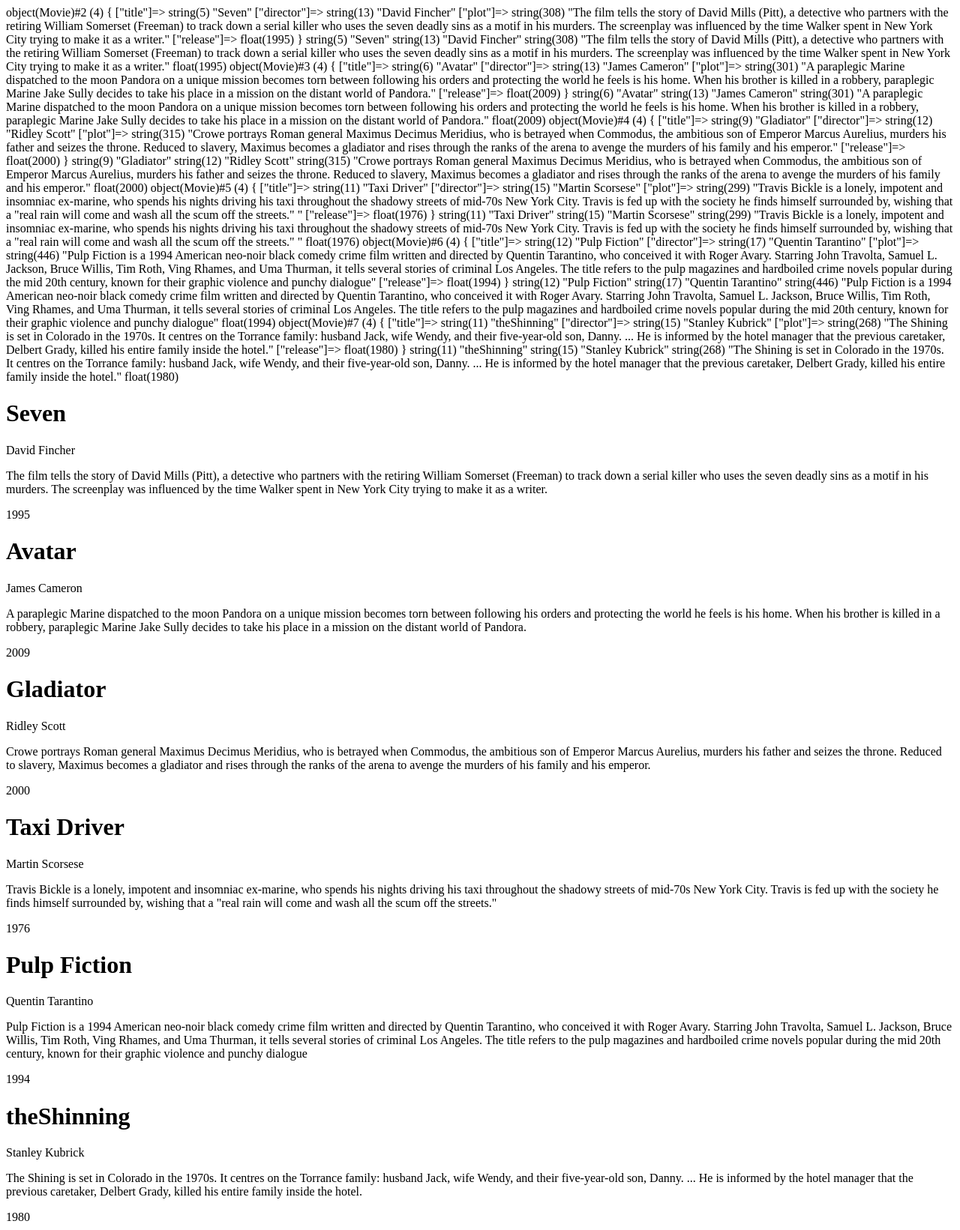
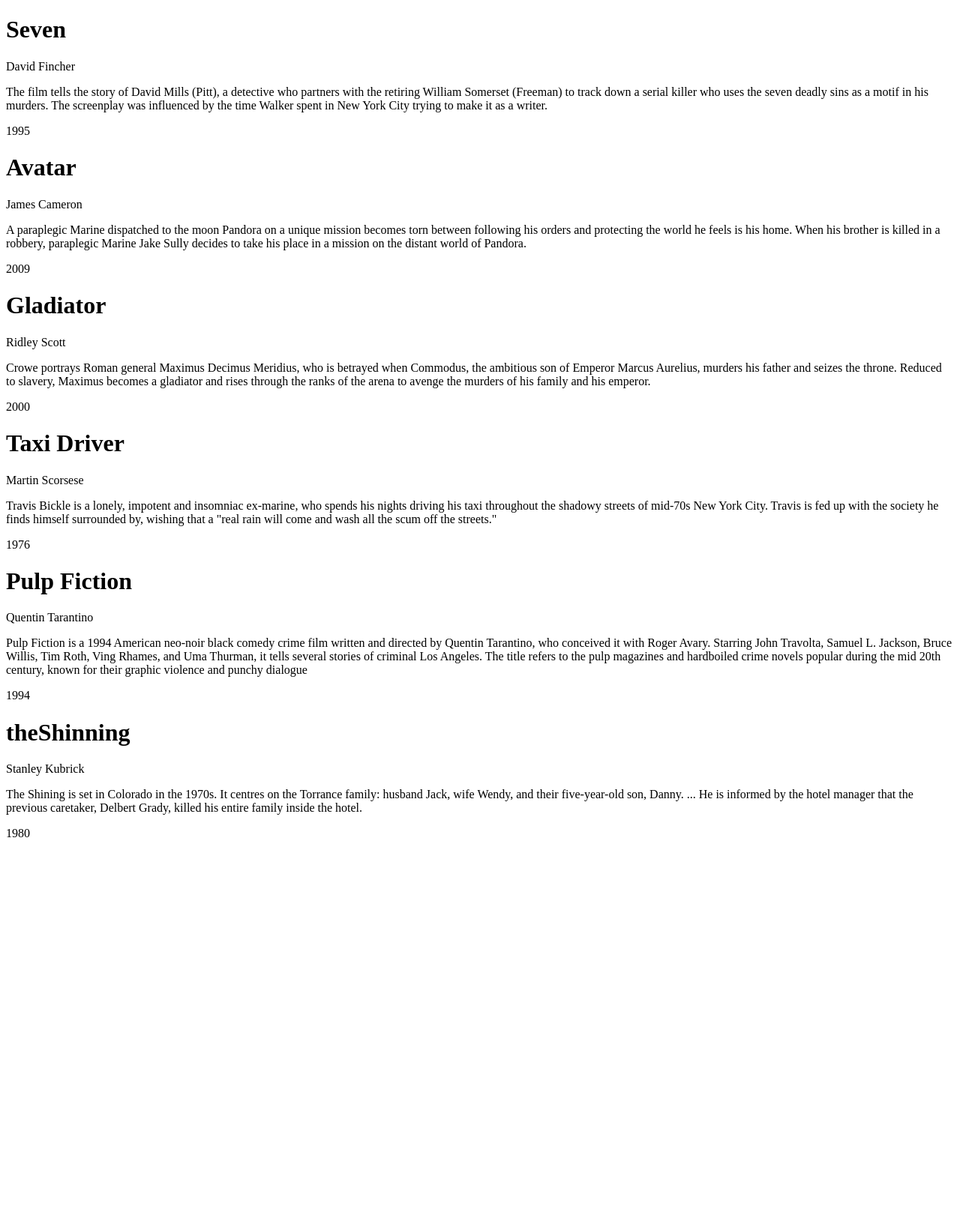
Before and after one commit to Cargalher/php-oop-1, a PHP site: page / in a window 1280 px wide. Shown: the whole page at 75% size. After the commit the page ends 1117 px from the top, so only its background shows below. Run offline with PHP 8.4, Linux system fonts and the light colour scheme.

Commit message:
var_dumps commented

```diff
--- a/movies.php
+++ b/movies.php
@@ -26,28 +26,28 @@
 
 }
         $seven = new Movie ('Seven', 'David Fincher', 'The film tells the story of David Mills (Pitt), a detective who partners with the retiring William Somerset (Freeman) to track down a serial killer who uses the seven deadly sins as a motif in his murders. The screenplay was influenced by the time Walker spent in New York City trying to make it as a writer.', 1995);
-        var_dump($seven);
-        var_dump($seven -> title, $seven ->director, $seven -> plot, $seven -> release);
+        // var_dump($seven);
+        // var_dump($seven -> title, $seven ->director, $seven -> plot, $seven -> release);
 
         $avatar = new Movie ('Avatar', 'James Cameron', 'A paraplegic Marine dispatched to the moon Pandora on a unique mission becomes torn between following his orders and protecting the world he feels is his home. When his brother is killed in a robbery, paraplegic Marine Jake Sully decides to take his place in a mission on the distant world of Pandora.', 2009);
-        var_dump($avatar);
-        var_dump($avatar -> title, $avatar ->director, $avatar -> plot, $avatar -> release);
+        // var_dump($avatar);
+        // var_dump($avatar -> title, $avatar ->director, $avatar -> plot, $avatar -> release);
 
         $gladiator = new Movie ('Gladiator', 'Ridley Scott', 'Crowe portrays Roman general Maximus Decimus Meridius, who is betrayed when Commodus, the ambitious son of Emperor Marcus Aurelius, murders his father and seizes the throne. Reduced to slavery, Maximus becomes a gladiator and rises through the ranks of the arena to avenge the murders of his family and his emperor.', 2000);
-        var_dump($gladiator);
-        var_dump($gladiator-> title, $gladiator ->director, $gladiator -> plot, $gladiator -> release);
+        // var_dump($gladiator);
+        // var_dump($gladiator-> title, $gladiator ->director, $gladiator -> plot, $gladiator -> release);
 
         $taxiDriver = new Movie ('Taxi Driver', 'Martin Scorsese', 'Travis Bickle is a lonely, impotent and insomniac ex-marine, who spends his nights driving his taxi throughout the shadowy streets of mid-70s New York City. Travis is fed up with the society he finds himself surrounded by, wishing that a "real rain will come and wash all the scum off the streets." ', 1976);
-        var_dump($taxiDriver);
-        var_dump($taxiDriver -> title, $taxiDriver ->director, $taxiDriver -> plot, $taxiDriver -> release);
+        // var_dump($taxiDriver);
+        // var_dump($taxiDriver -> title, $taxiDriver ->director, $taxiDriver -> plot, $taxiDriver -> release);
 
         $pulpFiction = new Movie ('Pulp Fiction', 'Quentin Tarantino','Pulp Fiction is a 1994 American neo-noir black comedy crime film written and directed by Quentin Tarantino, who conceived it with Roger Avary. Starring John Travolta, Samuel L. Jackson, Bruce Willis, Tim Roth, Ving Rhames, and Uma Thurman, it tells several stories of criminal Los Angeles. The title refers to the pulp magazines and hardboiled crime novels popular during the mid 20th century, known for their graphic violence and punchy dialogue' , 1994);
-        var_dump($pulpFiction);
-        var_dump($pulpFiction -> title, $pulpFiction ->director, $pulpFiction -> plot, $pulpFiction -> release);
+        // var_dump($pulpFiction);
+        // var_dump($pulpFiction -> title, $pulpFiction ->director, $pulpFiction -> plot, $pulpFiction -> release);
 
         $theShinning = new Movie ('theShinning', 'Stanley Kubrick', 'The Shining is set in Colorado in the 1970s. It centres on the Torrance family: husband Jack, wife Wendy, and their five-year-old son, Danny. ... He is informed by the hotel manager that the previous caretaker, Delbert Grady, killed his entire family inside the hotel.', 1980);
-        var_dump($theShinning);
-        var_dump($theShinning -> title, $theShinning ->director, $theShinning -> plot, $theShinning -> release);
+        // var_dump($theShinning);
+        // var_dump($theShinning -> title, $theShinning ->director, $theShinning -> plot, $theShinning -> release);
         /*
         //  create class Instance (object)
 
```
